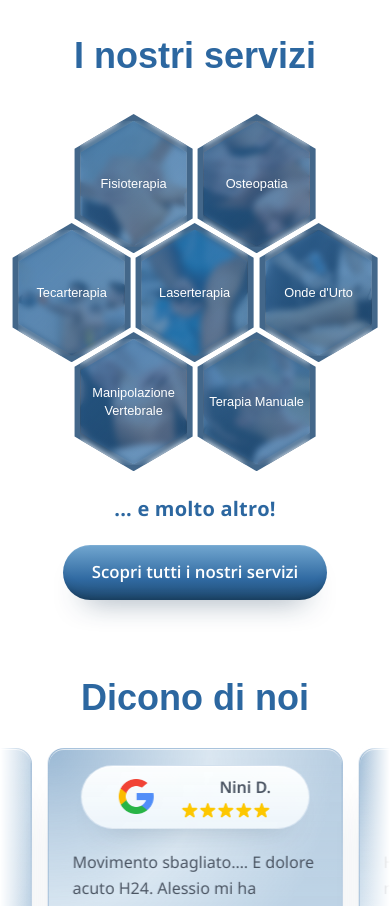
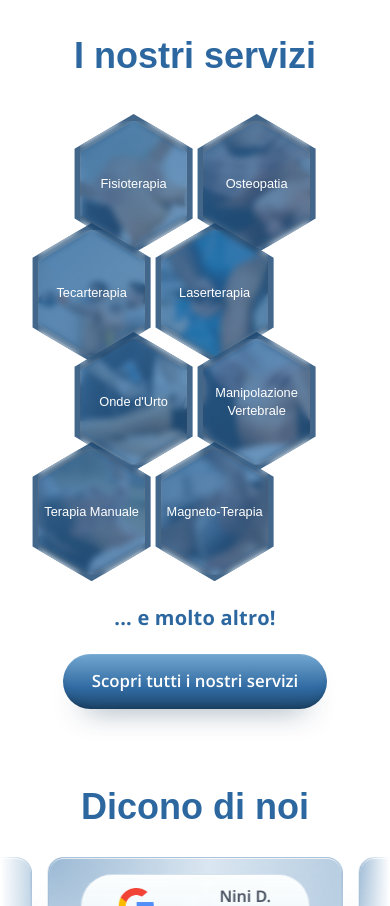
Before and after one commit to rolindaz/ars-fisio, a React (Vite) app: page / in a window 390 px wide. Shown: the part 846-1752 px from the top of the page. Built offline with nearby package versions, Linux system fonts and the light colour scheme; a web font is replaced by a local one.

Commit message:
feat: update ServicesPreview component and styles for improved layout and responsiveness

```diff
--- a/src/components/ServicesPreview.jsx
+++ b/src/components/ServicesPreview.jsx
@@ -4,7 +4,7 @@ import services from "../../assets/services/services.js";
 import { Link } from "react-router-dom";
 
 const ServicesPreview = () => {
-  const mobileServices = services.slice(0, 7);
+  const mobileServices = services.slice(0, 8);
 
   return (
     <Section id="servizi-home">
@@ -13,7 +13,7 @@ const ServicesPreview = () => {
       </h2>
 
       <div className="mobile-grid services-preview-content services-preview-mobile">
-        <div className="services-preview-mobile__row">
+        <div className="services-preview-mobile__row--center">
           {mobileServices.slice(0, 2).map((s, i) => (
             <Link key={i} to={`/servizi#${s.slug}`} className="hex-link" aria-label={`Vai al servizio ${s.title}`}>
               <HexCard {...s} />
@@ -21,16 +21,24 @@ const ServicesPreview = () => {
           ))}
         </div>
 
-        <div className="services-preview-mobile__row services-preview-mobile__row--center">
-          {mobileServices.slice(2, 5).map((s, i) => (
+        <div className="services-preview-mobile__row services-preview-mobile__row--side neg-mar-top">
+          {mobileServices.slice(2, 4).map((s, i) => (
             <Link key={i} to={`/servizi#${s.slug}`} className="hex-link" aria-label={`Vai al servizio ${s.title}`}>
               <HexCard {...s} />
             </Link>
           ))}
         </div>
 
-        <div className="services-preview-mobile__row services-preview-mobile__row--raised">
-          {mobileServices.slice(5, 7).map((s, i) => (
+        <div className="services-preview-mobile__row services-preview-mobile__row--center neg-mar-top">
+          {mobileServices.slice(4, 6).map((s, i) => (
+            <Link key={i} to={`/servizi#${s.slug}`} className="hex-link" aria-label={`Vai al servizio ${s.title}`}>
+              <HexCard {...s} />
+            </Link>
+          ))}
+        </div>
+
+        <div className="services-preview-mobile__row services-preview-mobile__row--side neg-mar-top">
+          {mobileServices.slice(6, 8).map((s, i) => (
             <Link key={i} to={`/servizi#${s.slug}`} className="hex-link" aria-label={`Vai al servizio ${s.title}`}>
               <HexCard {...s} />
             </Link>
--- a/src/index.css
+++ b/src/index.css
@@ -593,11 +593,16 @@ a:visited:active {
 
 /* #region ServicesPreviewSection */
 
+.neg-mar-top {
+  margin-top: -2.75rem;
+}
+
 .mobile-grid {
   display: flex;
   flex-direction: column;
   align-items: center;
   gap: 0;
+  margin-left: ;
 }
 
 .services-preview-content {
@@ -616,11 +621,12 @@ a:visited:active {
 }
 
 .services-preview-mobile__row--center {
-  margin-top: -2.75rem;
-}
-
-.services-preview-mobile__row--raised {
-  margin-top: -2.75rem;
+  align-self: center;
+}
+
+.services-preview-mobile__row--side {
+  align-self: start;
+  margin-left: .85rem;
 }
 
 .services-preview-mobile .hex-container {
@@ -1850,9 +1856,13 @@ a:visited:active {
 
 /* #endregion Animazioni */
 
-/* #region Responsive */
 
 @media (min-width: 768px) {
+
+  .mobile-grid {
+    display: none;
+  }
+
   .hex-container {
     margin-inline: 0;
     width: 15.7rem;
@@ -1880,9 +1890,5 @@ a:visited:active {
     margin-top: 0.35rem;
   }
 
-  .mobile-grid {
-    display: none;
-  }
-}
-
-/* #endregion Responsive */
+
+}
```
